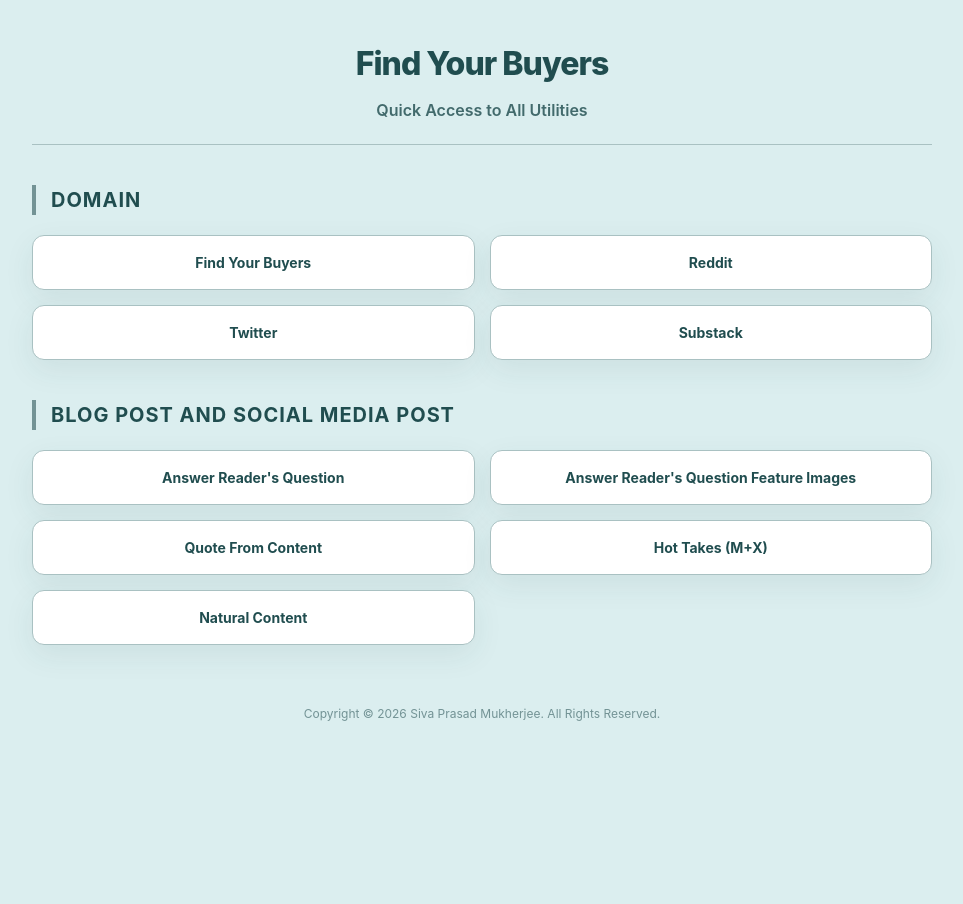
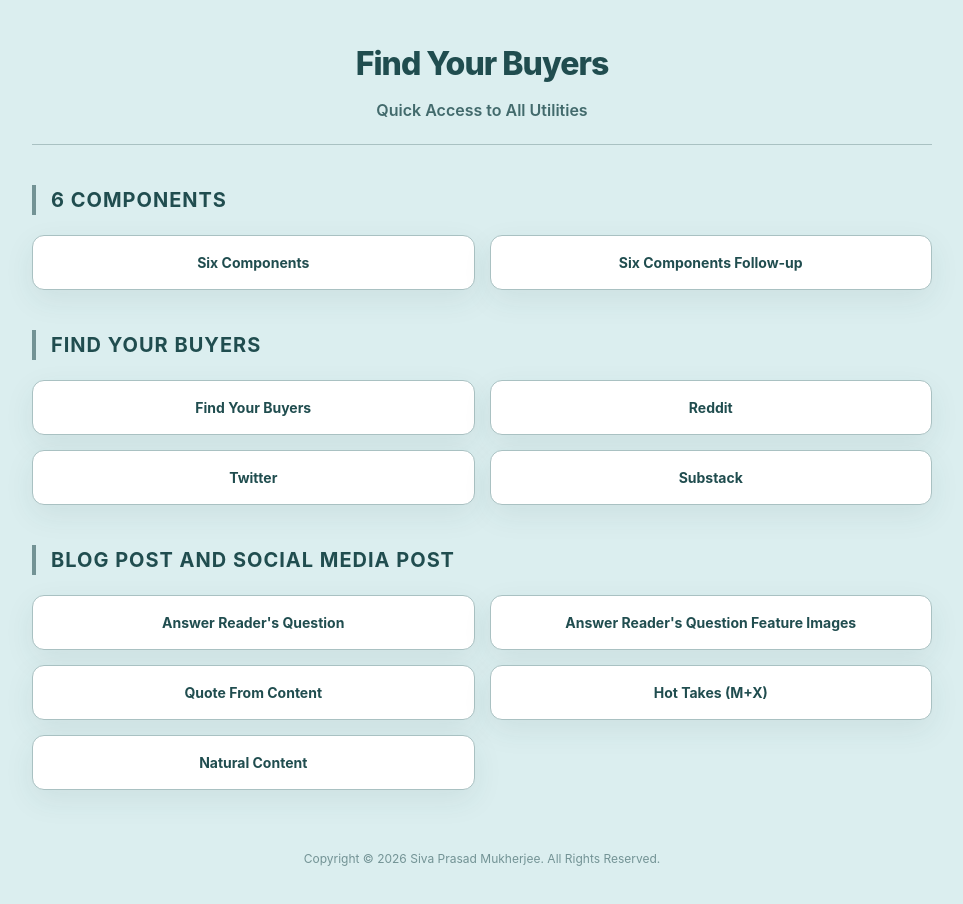
Before and after one commit to spmhqo/fyb, a plain HTML site: page index.html in a window 1280 px wide. Shown: the whole page, without its empty margins (158-1121 px from the left). Before the commit the page ends 803 px from the top, so only its background shows below. Drawn offline with Linux system fonts and the light colour scheme.

Commit message:
Add files via upload

```diff
--- a/index.html
+++ b/index.html
@@ -4,7 +4,6 @@
   <meta charset="UTF-8" />
   <meta name="viewport" content="width=device-width, initial-scale=1.0" />
   <title>Find Your Buyers</title>
-  <link rel="icon" href="spm.ico">
   <style>
     :root {
       /* COLOUR PALETTE FROM RR-TEMPLATE */
@@ -136,7 +135,19 @@
 
     <!-- DOMAIN SECTION -->
     <div class="group-header">
-      <h2>Domain</h2>
+      <h2>6 Components</h2>
+    </div>
+    <div class="tool-grid">
+      <a class="button" href="6-compo.html" target="_blank" rel="noopener">Six Components</a>
+      <a class="button" href="6-compo-fu.html" target="_blank" rel="noopener">Six Components Follow-up</a>
+
+
+
+    </div>
+
+    <!-- DOMAIN SECTION -->
+    <div class="group-header">
+      <h2>Find Your Buyers</h2>
     </div>
     <div class="tool-grid">
       <a class="button" href="find-your-buyers.html" target="_blank" rel="noopener">Find Your Buyers</a>
```
